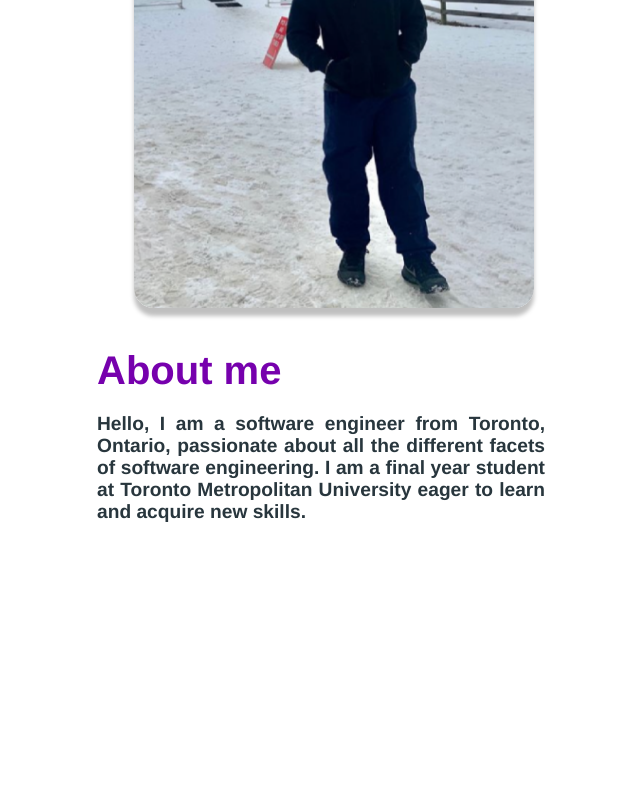
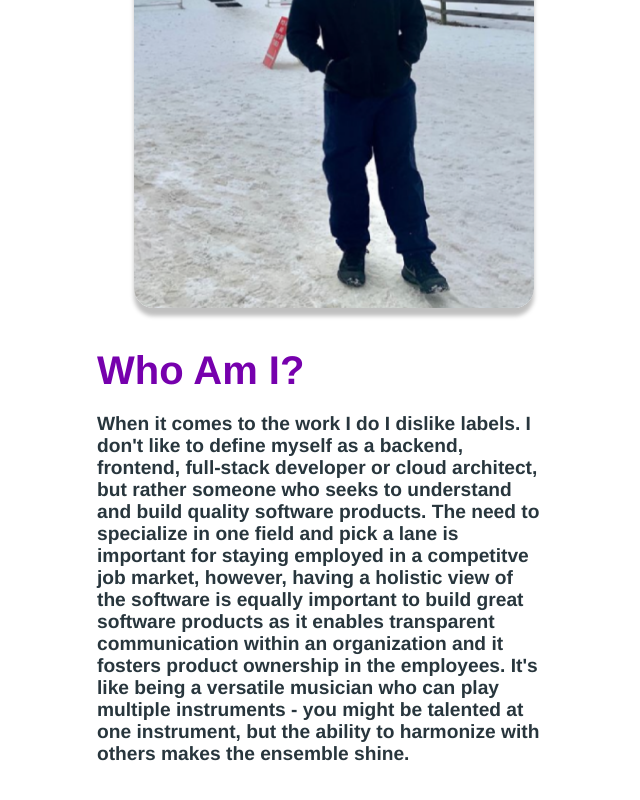
Before and after one commit to 4bdulWadood/portfolio-amplify, a React (Create React App) app: page / in a window 1280 px wide. Shown: the part 1254-2054 px from the top of the page, without its empty margins (239-879 px from the left). Built offline with nearby package versions, Linux system fonts and the light colour scheme; no server answers.

Commit message:
Changed Home Page Title and About Me Page Text

```diff
--- a/src/components/AboutMe.js
+++ b/src/components/AboutMe.js
@@ -34,10 +34,12 @@ export default function AboutMe() {
       <div className="aboutme-container" >
          <img src={portrait}/>
         <div className="description" >
-          <h2>About me</h2>
+          <h2>Who Am I?</h2>
           <div className="text">
-          Hello, I am a software engineer from Toronto, Ontario, passionate about all the different facets of software engineering.
-I am a final year student at Toronto Metropolitan University eager to learn and acquire new skills.
+            When it comes to the work I do I dislike labels. I don't like to define myself as a backend, frontend, full-stack developer or cloud architect, but rather someone who seeks to understand and build quality software products. The
+            need to specialize in one field and pick a lane is important for staying employed in a competitve job market, however, having a holistic view of the software is equally important to build great software products as it enables transparent
+            communication within an organization and it fosters product ownership in the employees. It's like being a versatile musician who can play multiple instruments - you might be talented at one instrument, but the ability to harmonize with others makes
+            the ensemble shine.
             <br />
             <div className="MobileSpaceman"><Lottie style={style} interactivity={interactivity} animationData={Animated}/></div>
             <br />
--- a/src/components/MainPage.js
+++ b/src/components/MainPage.js
@@ -71,8 +71,8 @@ function MainPage() {
         <div id="home" className="section-main">
           <div className="main-page-container">
             <div className="left-container">
-              <span className="title">Full Stack Web Developer</span>
-              <img onLoad={handleImageLoad} src={boyGraphic} className="boy" alt="hello icon" />
+              <span className="title">An Engineer</span>
+              <div style={{marginTop: "-0.5rem", marginLeft: "5rem" }}><img onLoad={handleImageLoad} src={boyGraphic} className="boy" alt="hello icon" /></div>
               {isImageLoaded && (
                 <>
                 <div className="description">
--- a/src/public/styles/aboutme.css
+++ b/src/public/styles/aboutme.css
@@ -98,8 +98,8 @@
   }
 }
 .section-about .aboutme-container .description .text {
-  text-align: justify;
-  font-size: 1.4em;
+  text-align: left;
+  font-size: 0.9em;
   display: flex;
   flex-direction: column;
   align-items: center;
```
